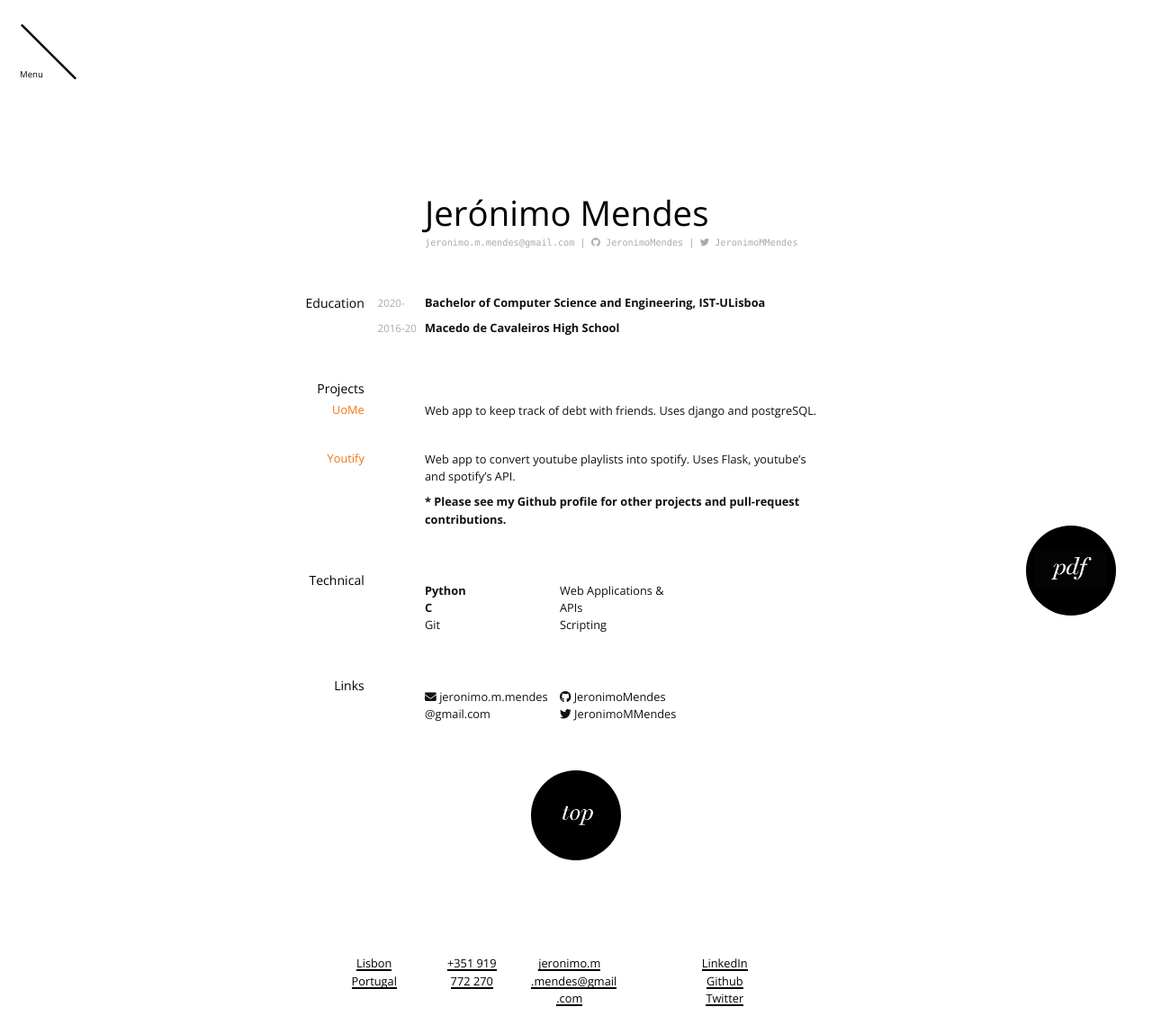
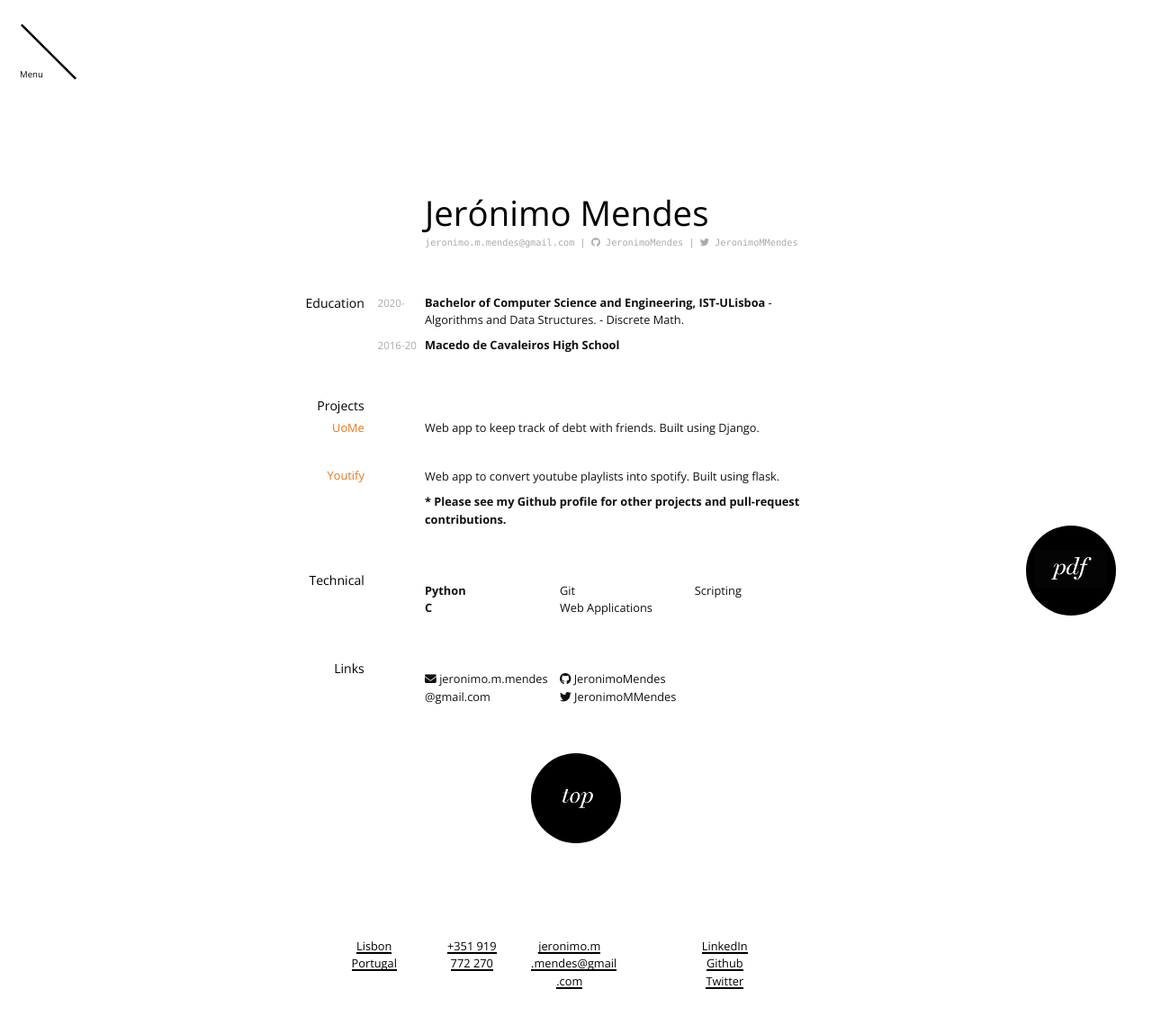
Before and after one commit to JeronimoMendes/JeronimoMendes.github.io, a Jekyll site: the page built from resume.md, in a window 1280 px wide. Shown: the whole page at 90% size. Built offline with Jekyll 4.4.1, drawn with Linux system fonts in a browser that asks for light colours; nearby versions of some CDN libraries; some web fonts are replaced.

Commit message:
Resume changes

```diff
--- a/resume.md
+++ b/resume.md
@@ -18,6 +18,8 @@ permalink: /resume/
 
 `2020-`
 __Bachelor of Computer Science and Engineering, IST-ULisboa__
+    - Algorithms and Data Structures.
+    - Discrete Math.
 
 `2016-20`
 __Macedo de Cavaleiros High School__
@@ -26,11 +28,11 @@ __Macedo de Cavaleiros High School__
 
 ### UoMe
 
-Web app to keep track of debt with friends. Uses django and postgreSQL.
+Web app to keep track of debt with friends. Built using Django.
 
 ### Youtify
 
-Web app to convert youtube playlists into spotify. Uses Flask, youtube's and spotify's API.
+Web app to convert youtube playlists into spotify. Built using flask.
 
 
 __* Please see my Github profile for other projects and pull-request contributions.__
@@ -41,7 +43,7 @@ __* Please see my Github profile for other projects and pull-request contributio
 * **Python**
 * **C**
 * Git
-* Web Applications & APIs
+* Web Applications
 * Scripting
 
 
```
